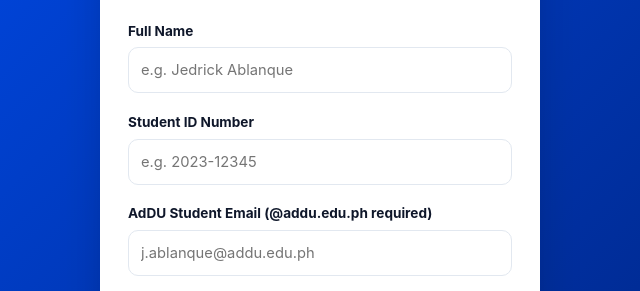
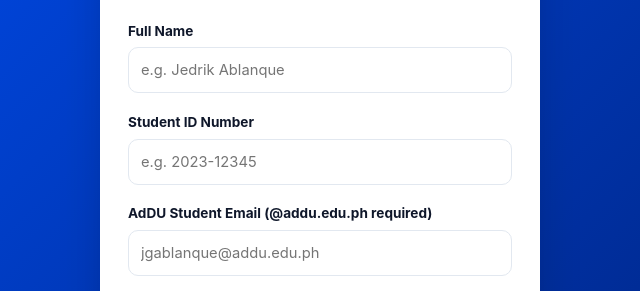
Before and after one commit to jgablanque/BlueShare, a website: page index.html in a window 1280 px wide. Both pictures are taken after a click on the button "Register Student". Shown: the part 302-593 px from the top of the page, 320-960 px from the left. Drawn offline with Linux system fonts and the light colour scheme.

Commit message:
Correct placeholder names in registration form
Updated placeholder values for registration fields.

```diff
--- a/index.html
+++ b/index.html
@@ -340,7 +340,7 @@
       <form id="registerForm" class="hidden" onsubmit="handleAuth(event, 'register')">
         <div class="form-group">
           <label>Full Name</label>
-          <input type="text" id="regName" class="form-control" placeholder="e.g. Jedrick Ablanque" required>
+          <input type="text" id="regName" class="form-control" placeholder="e.g. Jedrik Ablanque" required>
         </div>
         <div class="form-group">
           <label>Student ID Number</label>
@@ -348,7 +348,7 @@
         </div>
         <div class="form-group">
           <label>AdDU Student Email (@addu.edu.ph required)</label>
-          <input type="email" id="regEmail" class="form-control" placeholder="j.ablanque@addu.edu.ph" required>
+          <input type="email" id="regEmail" class="form-control" placeholder="jgablanque@addu.edu.ph" required>
         </div>
         <div class="form-group">
           <label>Password</label>
```
